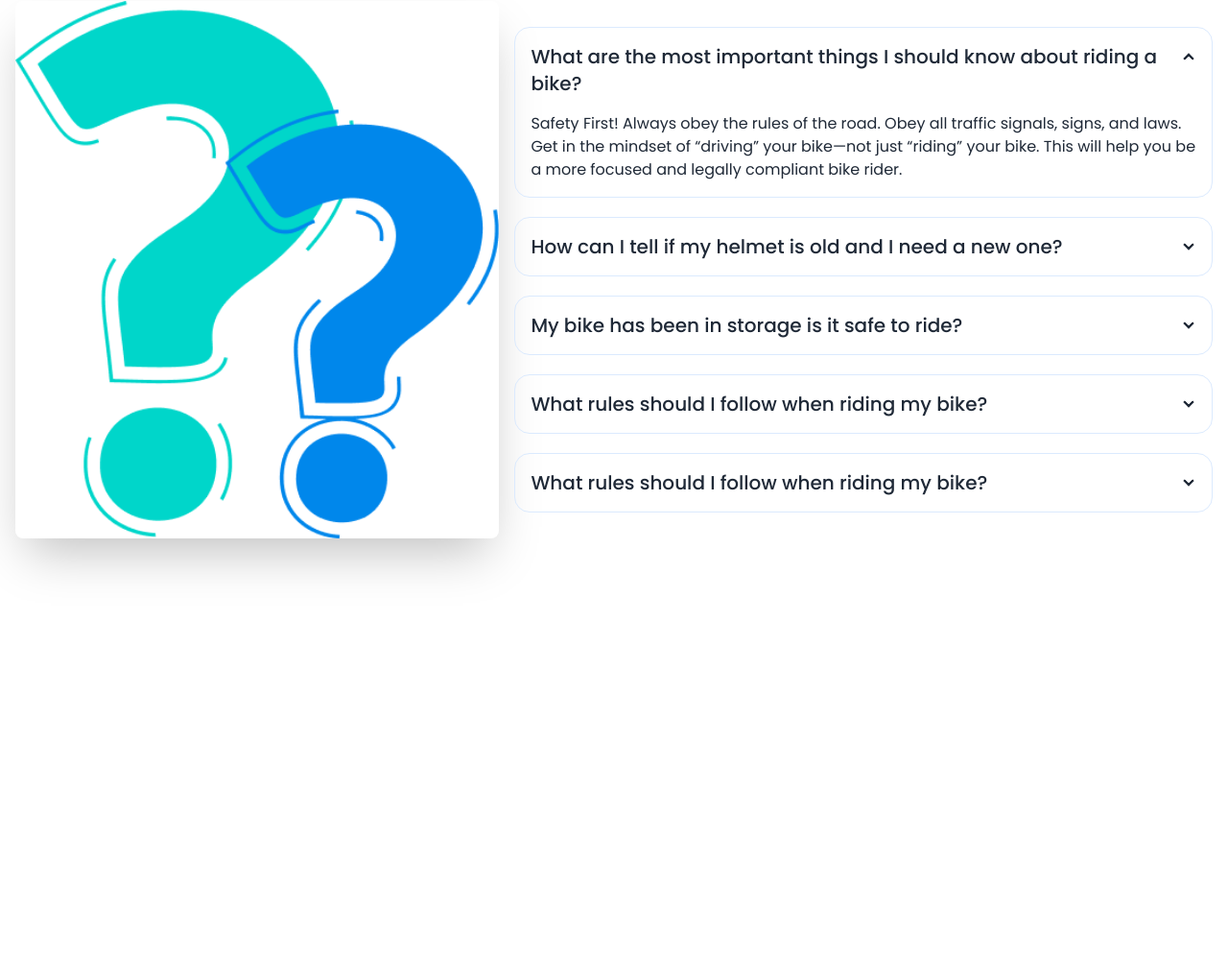
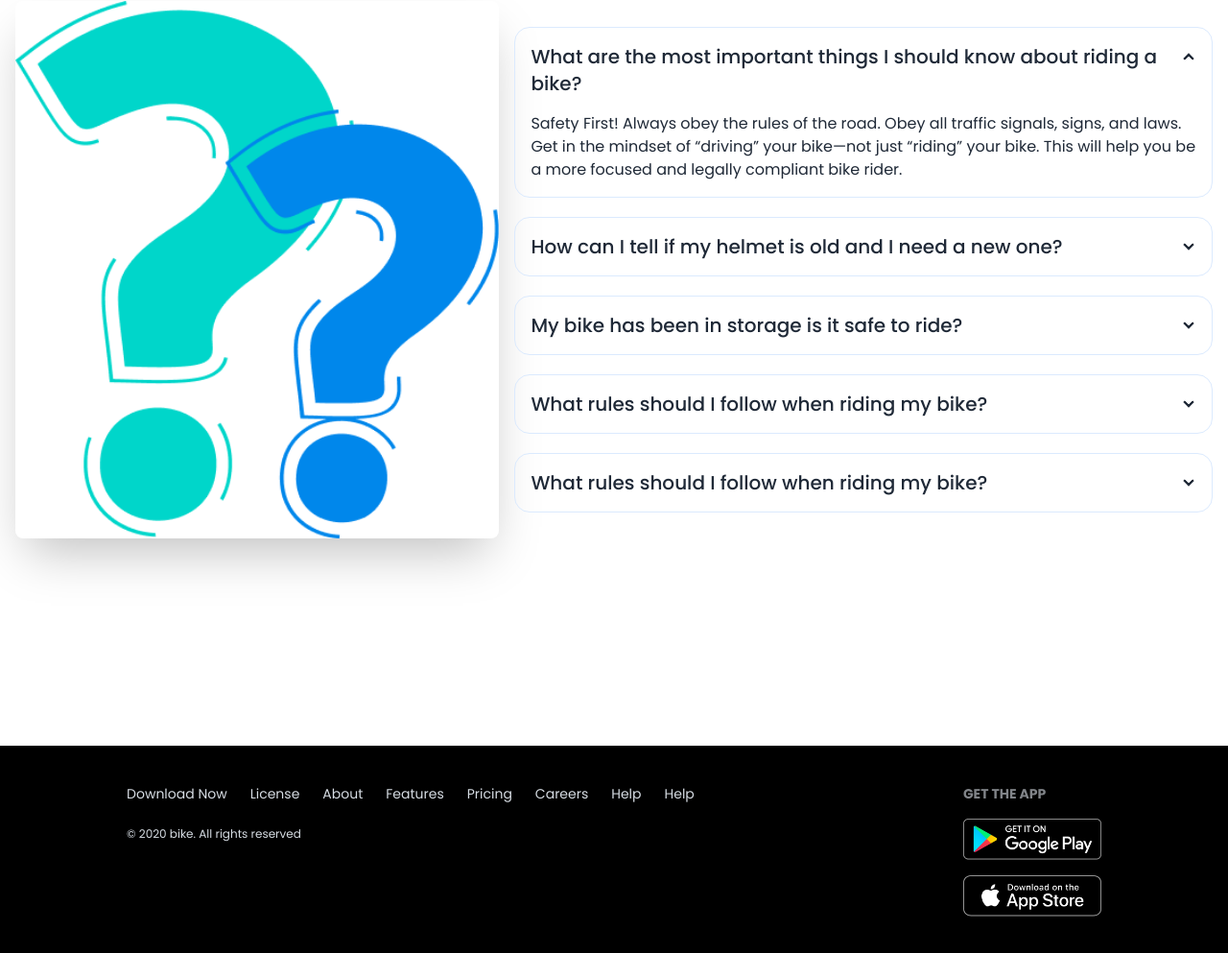
Before and after one commit to sharmin-khan/biker-zone-project, a plain HTML site: page index.html in a window 1280 px wide. Shown: the part 1605-2598 px from the top of the page at 96% size. Before the commit the page ends 2382 px from the top, so only its background shows below. Drawn offline with nearby package versions, Linux system fonts and the light colour scheme.

Commit message:
added footer section

```diff
--- a/index.html
+++ b/index.html
@@ -248,7 +248,32 @@
         </section>
     </main>
     <!-- Footer section -->
-    <footer></footer>
+    <footer class="footer bg-black text-neutral-content py-10 justify-around mx-auto ">
+        <aside class="space-y-4">
+            <ul class="flex flex-col lg:flex-row gap-6">
+                <li><a href="">Download Now</a></li>
+                <li><a href="">License</a></li>
+                <li><a href="">About</a></li>
+                <li><a href="">Features</a></li>
+                <li><a href="">Pricing</a></li>
+                <li><a href="">Careers</a></li>
+                <li><a href="">Help</a></li>
+                <li><a href="">Help</a></li>
+            </ul>
+         <p class="text-xs">© 2020 bike. All rights reserved</p>
+        </aside>
+        <nav>
+          <h6 class="footer-title">Get The App</h6>
+          <div class="grid grid-cols-1 gap-4">
+            <a>
+              <img class="w-36" src="images/others/android.png" alt="">
+            </a>
+            <a>
+             <img class="w-36" src="images/others/ios.png" alt="">
+            </a>
+          </div>
+        </nav>
+      </footer>
 
 </body>
 
```
